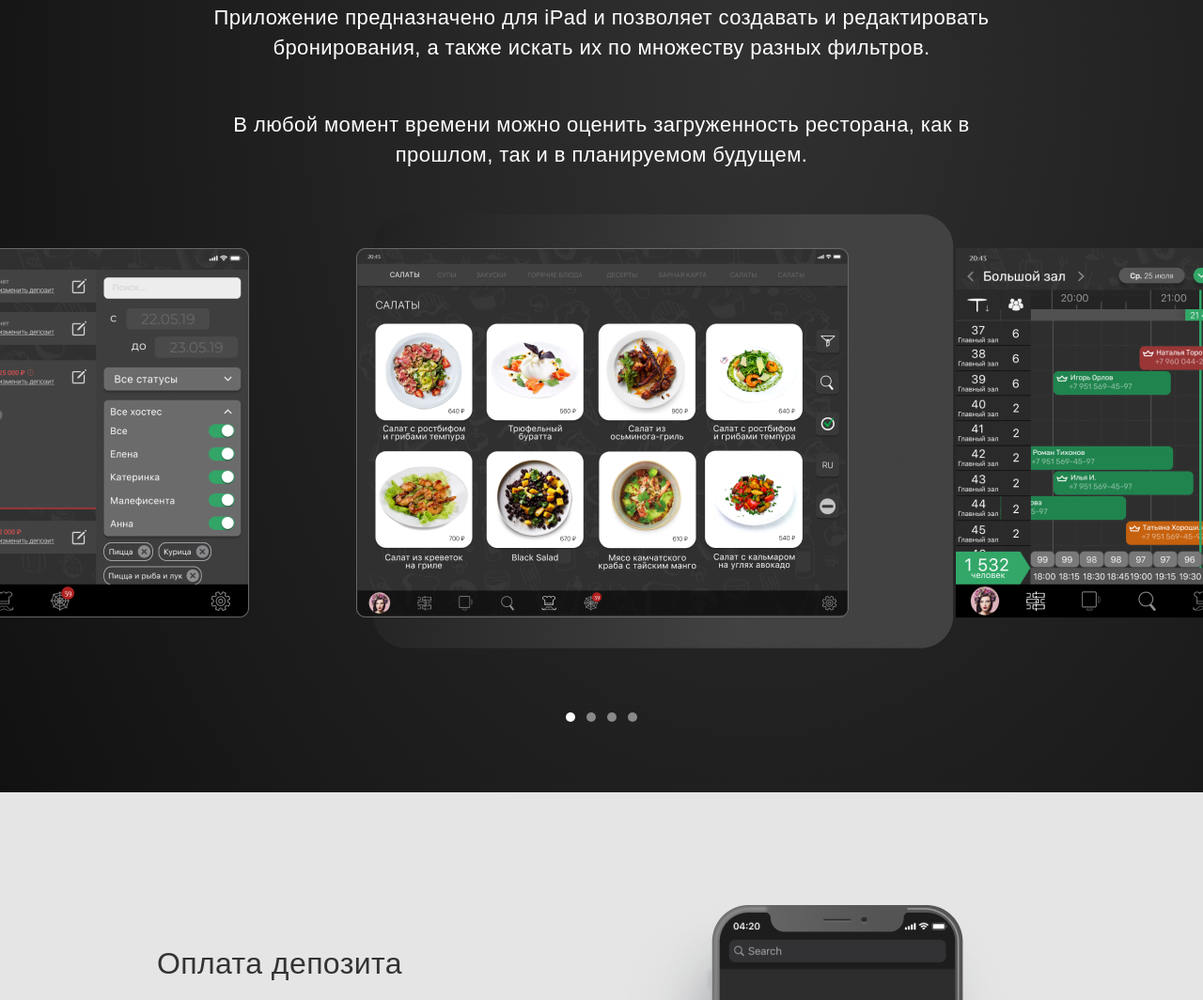
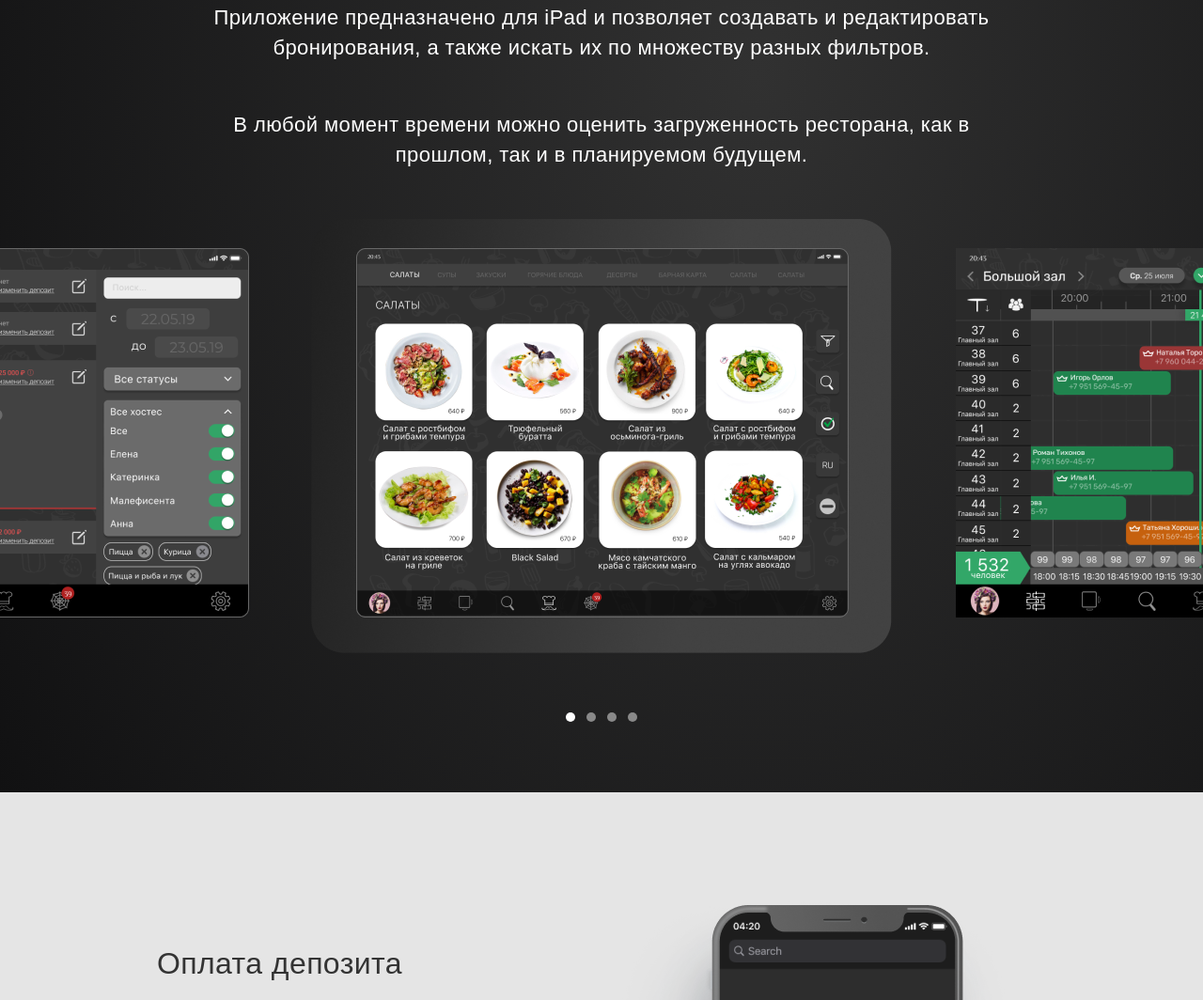
Before and after one commit to Slagrach/zabei, a plain HTML site: page index.html in a window 1280 px wide. Shown: the part 1637-2701 px from the top of the page at 94% size. Drawn offline with Linux system fonts and the light colour scheme; files whose address does not match are found by name.

Commit message:
edits in styles for the slider

```diff
--- a/css/style.css
+++ b/css/style.css
@@ -472,8 +472,10 @@ body {
 .slider-items:before {
     content: url("../img/sliderBg.png");
     position: absolute;
-    top: -7%;
-    left: 31%;
+    top: -6%;
+    left: 0;
+    right: 0;
+    margin: auto;
 }
 
 .slick-slider {
```
